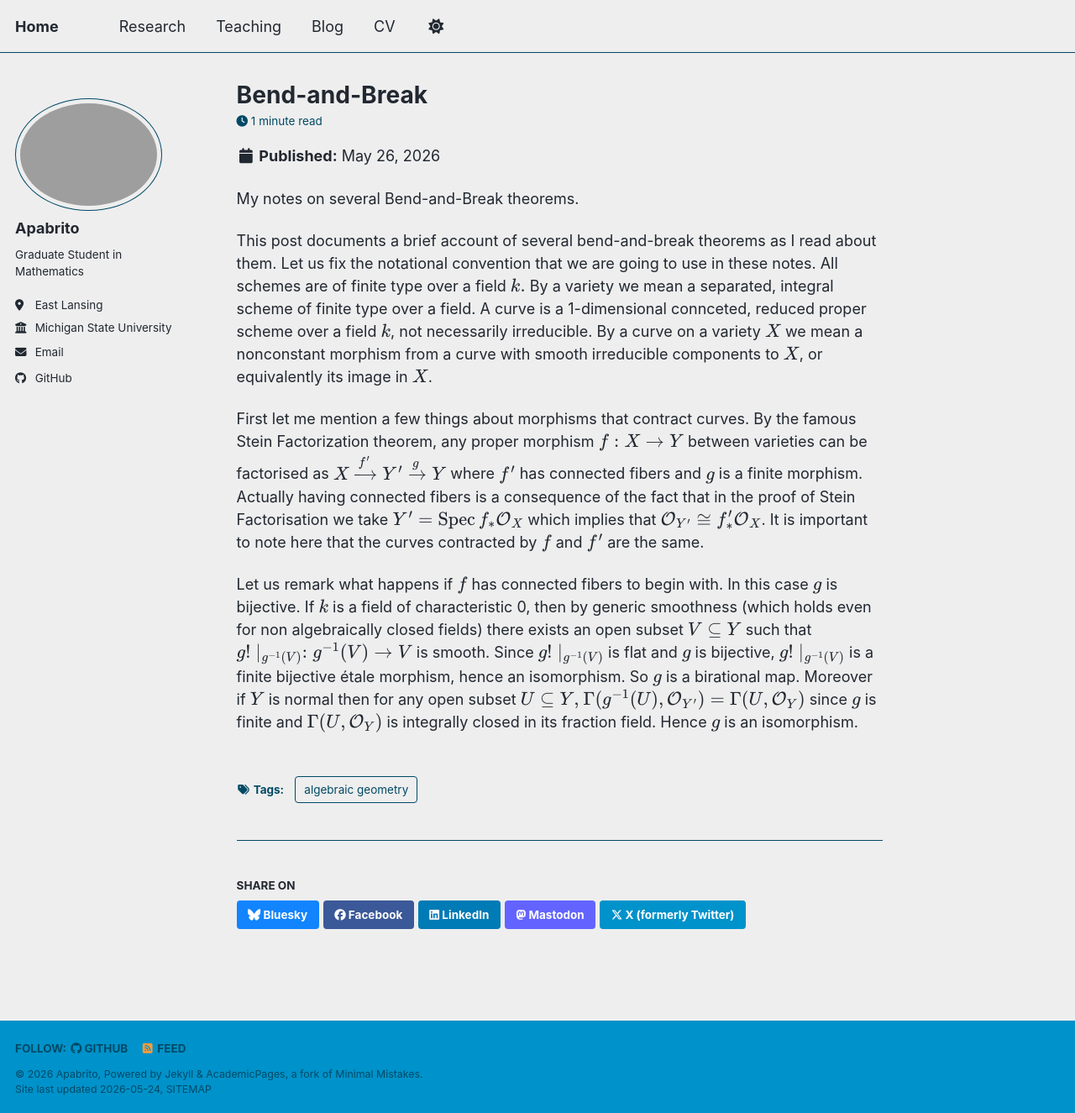
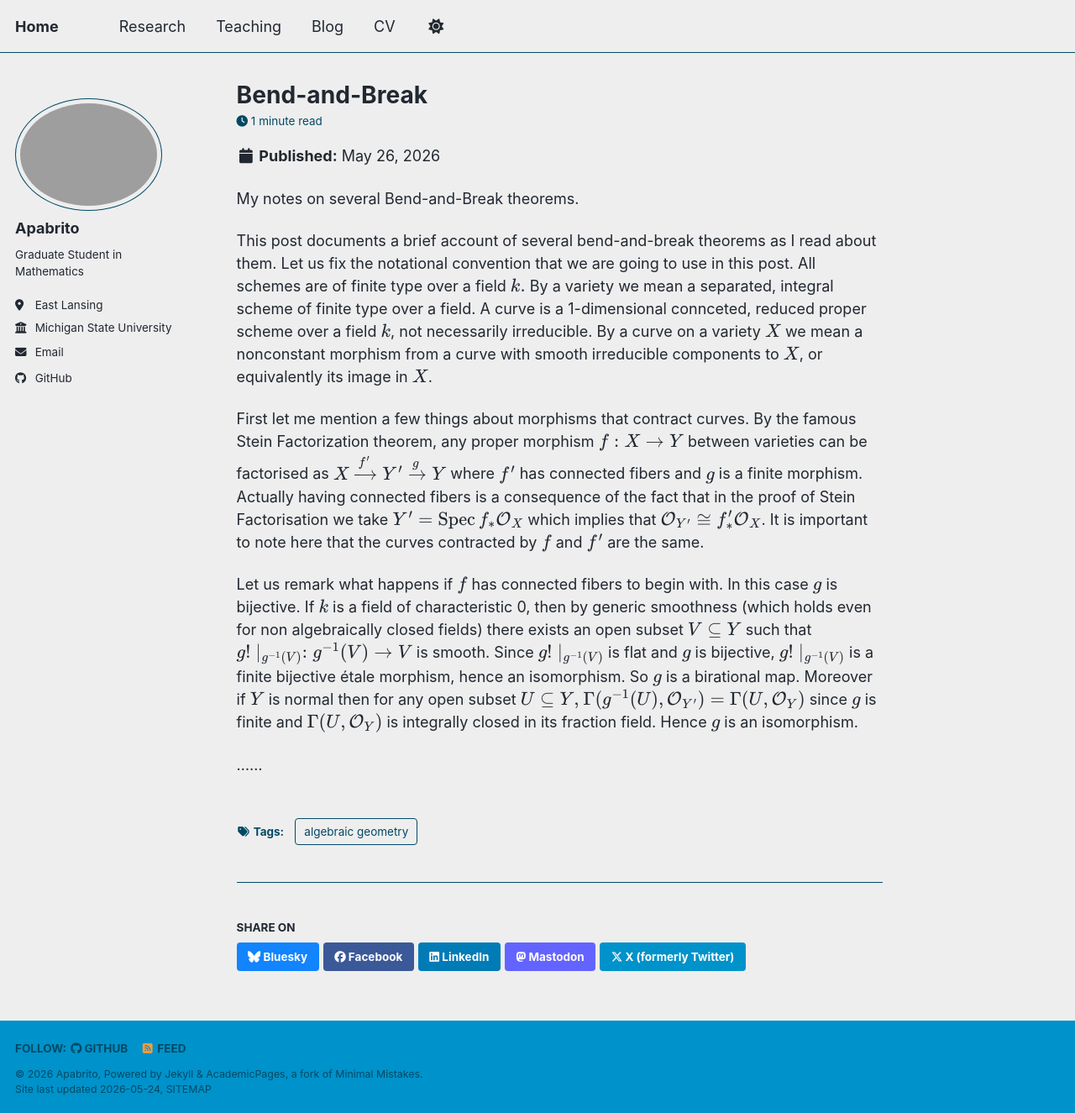
Before and after one commit to apabrito1/apabrito1.github.io, a Jekyll site: the page built from _posts/2012-08-14-blog-post-1.md, in a window 1280 px wide and 1325 px high. Shown: the whole window at 84% size. Built offline with Jekyll 4.4.1, drawn with Linux system fonts in a browser that asks for light colours; a script bundle is joined from its source files by our own code; library files that are not in the unit come from our copies.

Commit message:
Update 2012-08-14-blog-post-1.md

```diff
--- a/_posts/2012-08-14-blog-post-1.md
+++ b/_posts/2012-08-14-blog-post-1.md
@@ -11,7 +11,7 @@ My notes on several Bend-and-Break theorems.
 
 
 
-This post documents a brief account of several bend-and-break theorems as I read about them. Let us fix the notational convention that we are going to use in these notes. All schemes are of finite type over a field $k.$ By a variety we mean a separated, integral scheme of finite type over a field. A curve is a 1-dimensional connceted, reduced proper scheme over a field $k$, not necessarily irreducible. By a curve on a variety $X$ we mean a nonconstant morphism from a curve with smooth irreducible components to $X$, or equivalently its image in $X$.
+This post documents a brief account of several bend-and-break theorems as I read about them. Let us fix the notational convention that we are going to use in this post. All schemes are of finite type over a field $k.$ By a variety we mean a separated, integral scheme of finite type over a field. A curve is a 1-dimensional connceted, reduced proper scheme over a field $k$, not necessarily irreducible. By a curve on a variety $X$ we mean a nonconstant morphism from a curve with smooth irreducible components to $X$, or equivalently its image in $X$.
 
 
 
@@ -20,3 +20,5 @@ First let me mention a few things about morphisms that contract curves. By the f
 
 
 Let us remark what happens if $f$ has connected fibers to begin with. In this case $g$ is bijective. If $k$ is a field of characteristic 0, then by generic smoothness (which holds even for non algebraically closed fields) there exists an open subset $V\subseteq Y$ such that $g\!\mid_{g^{-1}(V)}:g^{-1}(V)\to V$ is smooth. Since $g\!\mid_{g^{-1}(V)}$ is flat and $g$ is bijective, $g\!\mid_{g^{-1}(V)}$ is a finite bijective étale morphism, hence an isomorphism. So $g$ is a birational map. Moreover if $Y$ is normal then for any open subset $U\subseteq Y,$ $\Gamma(g^{-1}(U),\O_{Y'})=\Gamma(U,\O_Y)$ since $g$ is finite and $\Gamma(U,\O_Y)$ is integrally closed in its fraction field. Hence $g$ is an isomorphism.
+
+......
```
